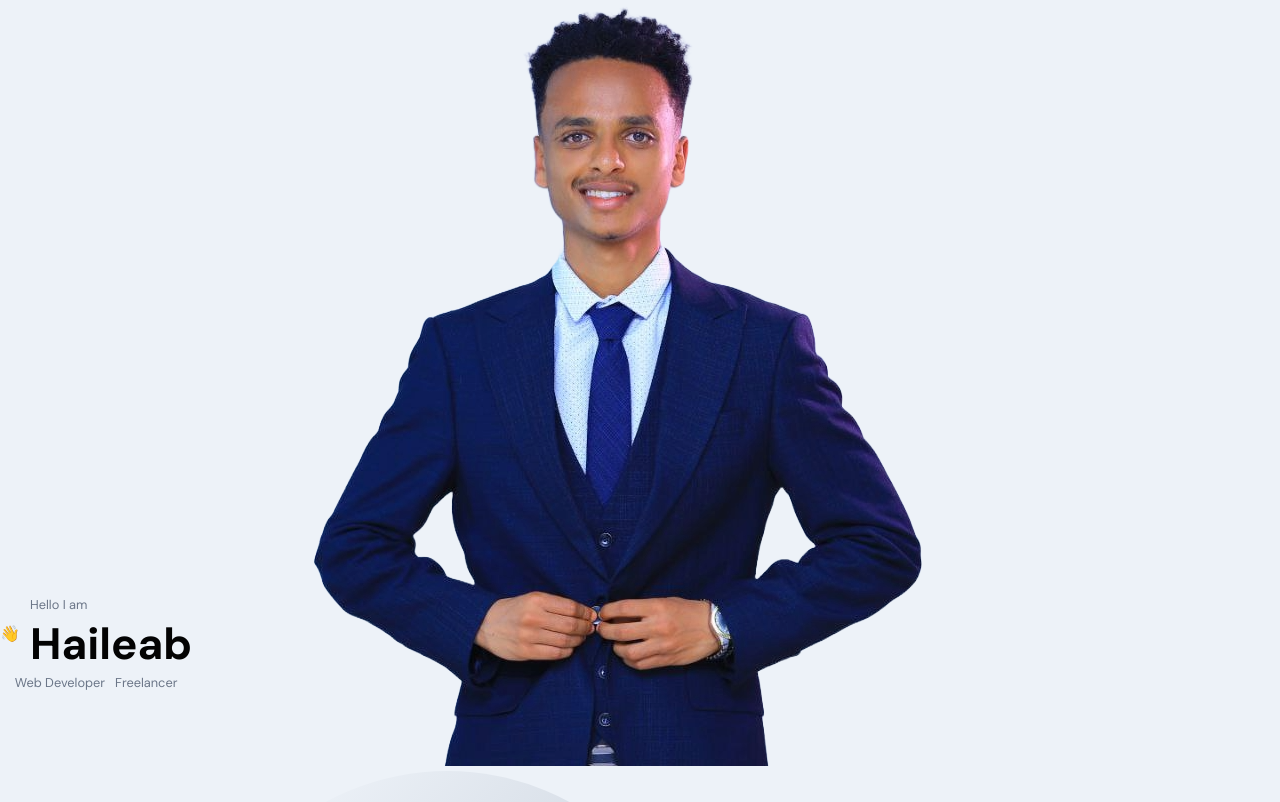
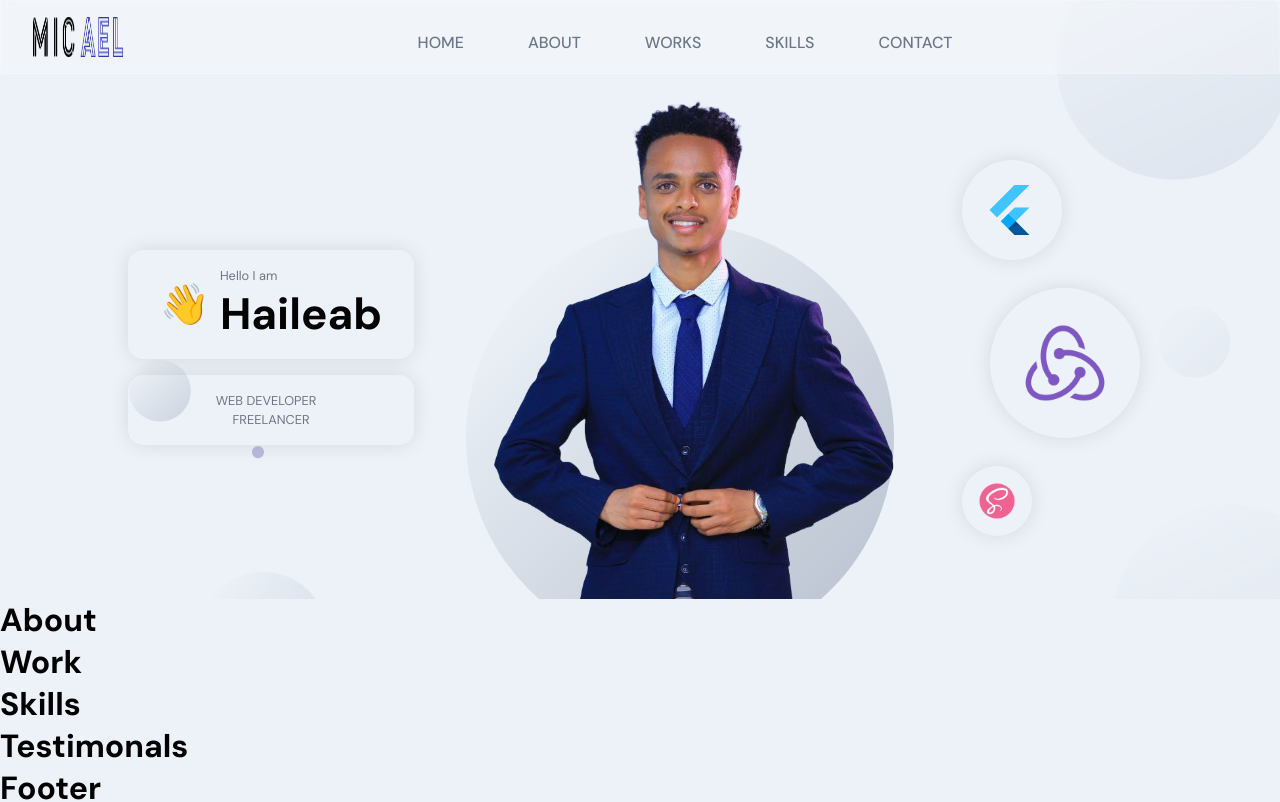
Before and after one commit to HaileabWolde/Haileab-s_Portfolio, a React (Create React App) app in the folder client/: page / in a window 1280 px wide. Shown: the top 802 px of the page. Built offline with nearby package versions, Linux system fonts and the light colour scheme.

Commit message:
finsihed the hero section

```diff
--- a/client/src/App.js
+++ b/client/src/App.js
@@ -5,7 +5,7 @@ import './App.scss'
 const App = ()=> {
   return (
    <div className='app'>
-  {/* <Navbar/>*/}
+   <Navbar/>
      <Header/>
     <About/>
     <Work/>
--- a/client/src/container/Header/Header.jsx
+++ b/client/src/container/Header/Header.jsx
@@ -3,12 +3,19 @@ import React, {useState} from 'react'
 import {motion} from "framer-motion"
 import {images} from '../../constants'
 const Header = ()=>{
+    const scaleVariants = {
+        whileInView: {
+            scale: [0, 1],
+            opacity: [0, 1],
+        },
+        transition: {duration: 1, ease: 'easeInOut'},
+    }
     return (
-        <div className='app__header app__flex'>
+        <div id='home' className='app__header app__flex'>
           <motion.div
           whileInView={{x:[-100, 0], opacity: [0, 1]}}
           transition={{duration: 0.6}}
-          className='app_header-info'
+          className='app__header-info'
           >
             <div className='app__header-badge'>
                 <div className='badge-cmp app__flex'>
@@ -40,7 +47,19 @@ const Header = ()=>{
                 alt="profile_circle"
                 />
             </motion.div>
-            <motion.div>
+            <motion.div
+            variants={scaleVariants}
+            whileInView={scaleVariants.whileInView}
+            transition={scaleVariants.transition}
+            className='app__header-circles'
+            >
+                {
+                    [images.flutter, images.redux, images.sass].map((circle, index)=> (
+                        <div>
+                            <img src={circle} alt='circle'/>
+                        </div>
+                    ))
+                }
 
             </motion.div>
         </div>
--- a/client/src/container/Header/Header.scss
+++ b/client/src/container/Header/Header.scss
@@ -0,0 +1,135 @@
+#home {
+    position: relative;
+    background: url(../../assets/bgIMG.png);
+    background-size: cover;
+    background-repeat: repeat;
+    background-position: center;
+}
+
+.app__header{
+    padding-top: 6rem;
+    padding-left: 8rem;
+    padding-right: 7rem;
+    overflow: hidden;
+
+    @media screen and (min-width: 2000px) {
+        padding-top: 8rem;
+    }
+    @media screen and (max-width: 1200px){
+        display: flex;
+        flex-direction: column;
+        padding-left: 2rem;
+        padding-right: 2rem;
+    }
+    @media screen and (max-width: 450px) {
+        padding-left: 1rem;
+    }
+}
+.app__header-info{
+    @media screen and (max-width: 1200px){
+        width: 100%;
+    }
+
+}
+.app__header-badge {
+    @media screen and (max-width: 1200px){
+        width: 100%;
+    }
+
+.badge-cmp, .tag-cmp {
+    padding: 1rem 2rem;
+    box-shadow: 0 0 20px rgba(0, 0, 0, 0.1);
+    border-radius: 15px;
+}
+.tag-cmp{
+    flex-direction: column;
+    margin-top: 1rem;
+    text-transform: uppercase;
+    p{
+        @media screen and (max-width: 1200px){
+            width: 100%;
+            text-align: right;
+        }
+
+    }
+}
+span{
+    font-size: 2.5rem;
+    @media screen and (min-width: 2000px){
+        font-size: 5rem
+    }
+}
+@media screen and (max-width: 1200px){
+    display: flex;
+    flex-direction: column;
+    justify-content: flex-start;
+    align-items: flex-start;
+}
+}
+.app__header-circles {
+    display: flex;
+
+    flex-direction: column;
+    justify-content: space-evenly;
+    align-items: flex-start;
+    margin-left: 1rem;
+    div{
+        display: flex;
+        justify-content: center;
+        align-items: center;
+        width: 100px;
+        height: 100px;
+        border-radius: 50%;
+        box-shadow: 0 0 20px rgba(0, 0, 0, 0.1);
+
+        img{
+
+            width: 60%;
+            height: 60%;
+
+        }
+
+    }
+    div:nth-child(1) {
+        width: 100px;
+        height: 100px;
+    }
+    div:nth-child(2) {
+        margin: 1.75rem;
+        width: 150px;
+        height: 150px;
+    }
+    div:nth-child(3) {
+        width: 70px;
+        height: 70px;
+    }
+    @media screen and (max-width: 1200px){
+        display: flex;
+       flex-direction: row;
+       flex-wrap: wrap;
+       width: 100%;
+       margin-left: 0;
+       margin-top: 2rem;
+       div{
+        margin: 1rem;
+       }
+    }
+}
+.app__header-img{
+
+    display: flex;
+    justify-content: center;
+    position: relative;
+    img{
+        width: 100%;
+        object-fit: contain;
+        z-index: 1;
+
+    }
+    .overlay_circle{
+        position: absolute;
+        margin-top: 8rem;
+        z-index: 0;
+        height: 85%;
+    }
+}
```
